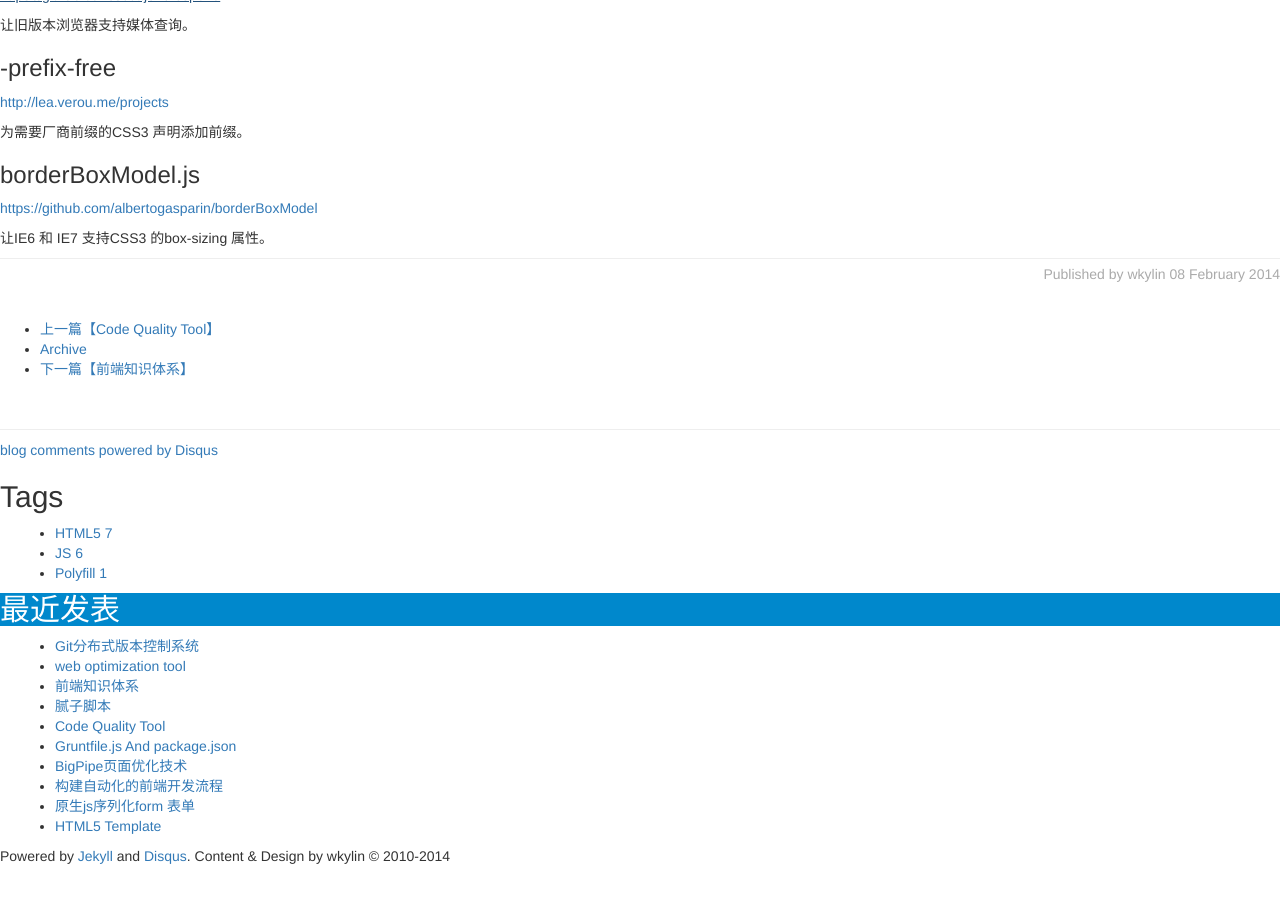
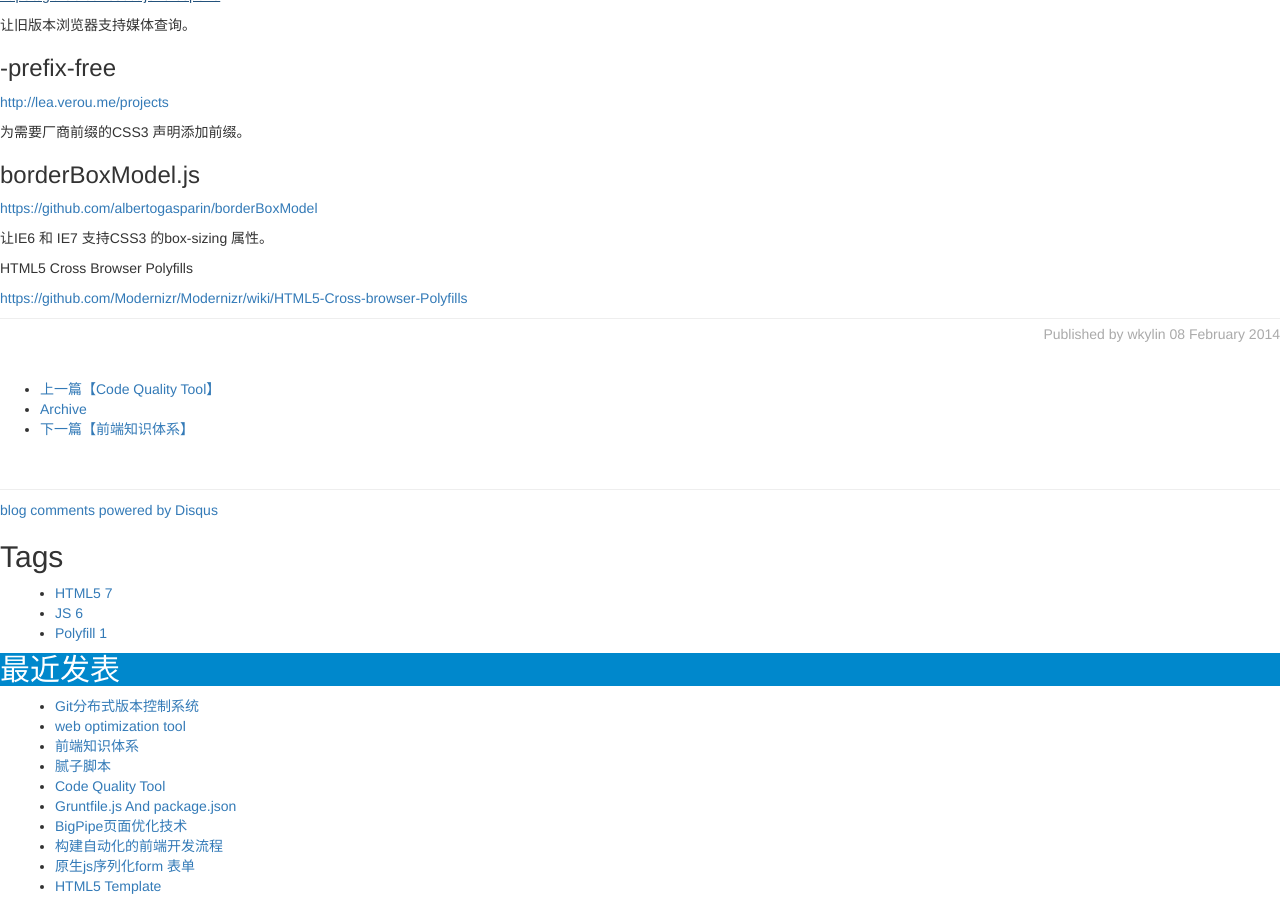
Before and after one commit to wkylin/wkylin.github.com, a Jekyll site: the page built from _posts/core-samples/2014-02-08-polyfill.md, in a window 1280 px wide and 900 px high, scrolled down 1565 px. Built offline with Jekyll 4.4.1, drawn with Linux system fonts in a browser that asks for light colours; nearby versions of some CDN libraries; library files that are not in the unit come from our copies; comment, search, counter and statistics services are not loaded; before the commit the page ends 2431 px from its top, so only the background shows below that.

Commit message:
HTML5 Cross Browser Polyfills

```diff
--- a/_posts/core-samples/2014-02-08-polyfill.md
+++ b/_posts/core-samples/2014-02-08-polyfill.md
@@ -51,3 +51,7 @@ description: |
 <https://github.com/albertogasparin/borderBoxModel>
 
 让IE6 和 IE7 支持CSS3 的box-sizing 属性。
+
+HTML5 Cross Browser Polyfills
+
+<https://github.com/Modernizr/Modernizr/wiki/HTML5-Cross-browser-Polyfills>
```
